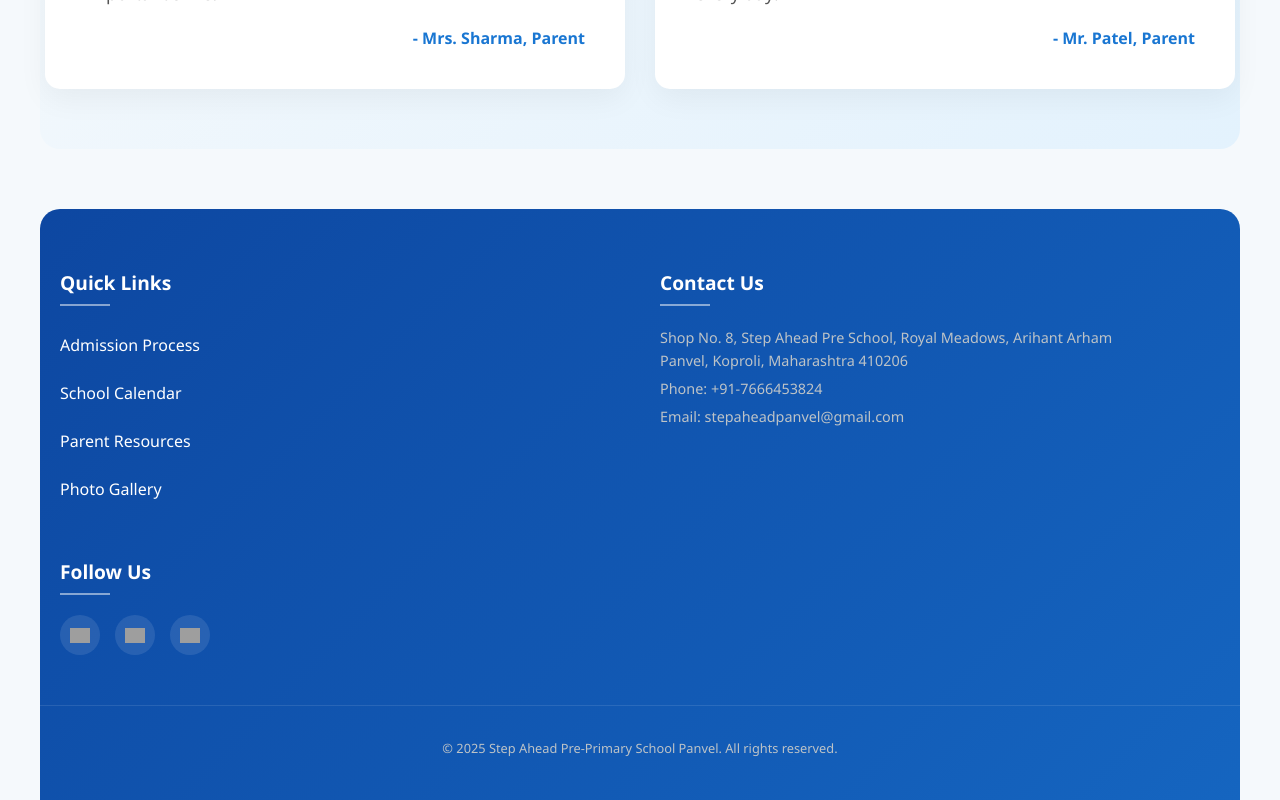
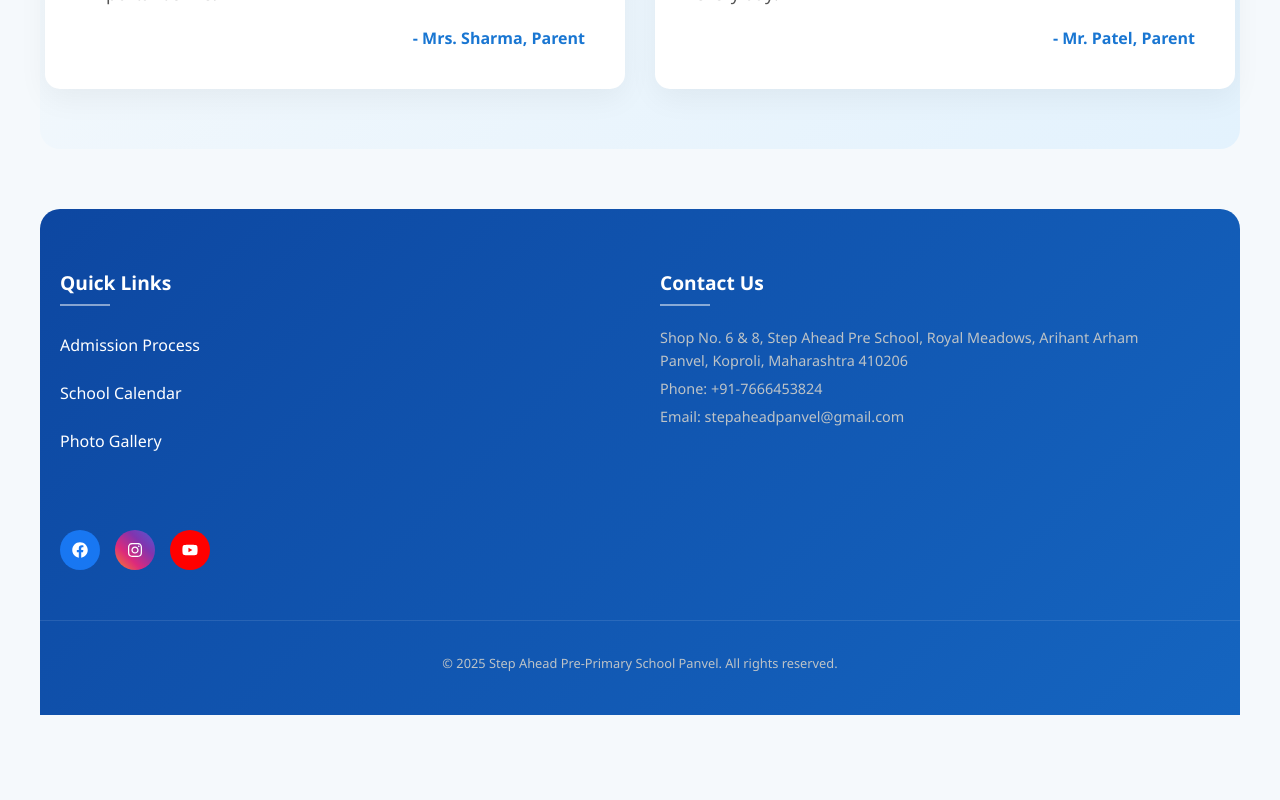
Before and after one commit to sugaredcookie/StepAhead, a React (Vite) app in the folder frontend/: page / in a window 1280 px wide. Shown: the part 2901-3701 px from the top of the page. After the commit the page ends 3616 px from the top, so only its background shows below. Built offline with nearby package versions, Linux system fonts and the light colour scheme; grey boxes are pictures that could not be loaded.

Commit message:
changes made again

```diff
--- a/frontend/index.html
+++ b/frontend/index.html
@@ -2,7 +2,7 @@
 <html lang="en">
   <head>
     <meta charset="UTF-8" />
-    <link rel="icon" type="image/svg+xml" href="/logo.jpg" />
+    <link rel="icon" href="/logo.jpg" />
     <meta name="viewport" content="width=device-width, initial-scale=1.0" />
     <title>Step Ahead Panvel</title>
   </head>
--- a/frontend/src/Pages/About.css
+++ b/frontend/src/Pages/About.css
@@ -76,6 +76,7 @@
 
 .text-content {
     flex: 1;
+    padding: 0 20px;
 }
 
 .text-content h2 {
@@ -97,10 +98,12 @@
 }
 
 .text-content p {
+    text-align: justify;
     margin-bottom: 15px;
     line-height: 1.6;
     color: #555;
 }
+
 
 .image-content {
     flex: 1;
--- a/frontend/src/Pages/Dashboard.css
+++ b/frontend/src/Pages/Dashboard.css
@@ -769,26 +769,44 @@ body {
   transform: translateY(-3px);
 }
 
-.fb {
-  background-image: url('https://cdn-icons-png.flaticon.com/512/124/124010.png');
-  background-size: 50%;
-  background-position: center;
-  background-repeat: no-repeat;
+.socialIcons a {
+  display: flex;
+  align-items: center;
+  justify-content: center;
+  width: 40px;
+  height: 40px;
+  border-radius: 50%;
+  transition: all 0.3s;
 }
 
-.insta {
-  background-image: url('https://cdn-icons-png.flaticon.com/512/2111/2111463.png');
-  background-size: 50%;
-  background-position: center;
-  background-repeat: no-repeat;
+.socialIcons a:hover {
+  transform: translateY(-3px);
 }
 
-.youtube {
-  background-image: url('https://cdn-icons-png.flaticon.com/512/1384/1384060.png');
-  background-size: 50%;
-  background-position: center;
-  background-repeat: no-repeat;
+/* Facebook */
+.socialIcons a.facebook {
+  background-color: #1877f2;
+  color: white;
 }
+.socialIcons a.facebook:hover {
+  background-color: #145dbf;
+}
+
+/* Instagram */
+.socialIcons a.instagram {
+  background: linear-gradient(45deg, #f58529, #dd2a7b, #8134af, #515bd4);
+  color: white;
+}
+
+/* YouTube */
+.socialIcons a.youtube {
+  background-color: #ff0000;
+  color: white;
+}
+.socialIcons a.youtube:hover {
+  background-color: #cc0000;
+}
+
 
 .newsletter {
   margin-top: 30px;
--- a/frontend/src/Pages/Dashboard.jsx
+++ b/frontend/src/Pages/Dashboard.jsx
@@ -2,7 +2,7 @@ import React from 'react';
 import { useNavigate } from 'react-router-dom';
 import './Dashboard.css';
 import logo from '../assets/logo.png';
-import { FaUserGraduate, FaChalkboardTeacher, FaCalendarAlt, FaImages, FaBookOpen, FaBell, FaInfoCircle, FaEnvelope, FaHome } from 'react-icons/fa';
+import { FaUserGraduate, FaChalkboardTeacher, FaCalendarAlt, FaImages, FaBookOpen, FaBell, FaInfoCircle, FaEnvelope, FaHome,FaFacebook, FaInstagram, FaYoutube } from 'react-icons/fa';
 
 function Dashboard() {
   const navigate = useNavigate();
@@ -198,26 +198,36 @@ function Dashboard() {
           <div className="footerColumn">
             <h4>Quick Links</h4>
             <ul>
-              <li>Admission Process</li>
-              <li>School Calendar</li>
-              <li>Parent Resources</li>
-              <li>Photo Gallery</li>
+              <li onClick={redirectToAdmission}>Admission Process</li>
+              <li onClick={redirectToCalendar}>School Calendar</li>
+              {/* <li>Parent Resources</li> */}
+              <li onClick={redirectToGallery}>Photo Gallery</li>
             </ul>
           </div>
           <div className="footerColumn">
             <h4>Contact Us</h4>
-            <p>Shop No. 8, Step Ahead Pre School, Royal Meadows, Arihant Arham <br /> Panvel, Koproli, Maharashtra 410206</p>
+            <p>Shop No. 6 & 8, Step Ahead Pre School, Royal Meadows, Arihant Arham <br /> Panvel, Koproli, Maharashtra 410206</p>
             <p>Phone: +91-7666453824</p>
             <p>Email: stepaheadpanvel@gmail.com</p>
           </div>
-          <div className="footerColumn">
-            <h4>Follow Us</h4>
-            <div className="socialIcons">
-              <div className="socialIcon fb"></div>
-              <div className="socialIcon insta"></div>
-              <div className="socialIcon youtube"></div>
-            </div>
+          <div className="socialIcons">
+            <a href="https://www.facebook.com/profile.php?id=61560304813958"
+              target="_blank" rel="noopener noreferrer"
+              className="facebook">
+                <FaFacebook />
+            </a>
+            <a href="https://www.instagram.com/step_ahead_pre_school_panvel/"
+              target="_blank" rel="noopener noreferrer"
+              className="instagram">
+                <FaInstagram />
+            </a>
+            <a href="https://www.youtube.com/@stepaheadpanvel"
+              target="_blank" rel="noopener noreferrer"
+              className="youtube">
+                <FaYoutube />
+            </a>
           </div>
+
         </div>
         <div className="footerBottom">
           <p>&copy; {new Date().getFullYear()} Step Ahead Pre-Primary School Panvel. All rights reserved.</p>
```
